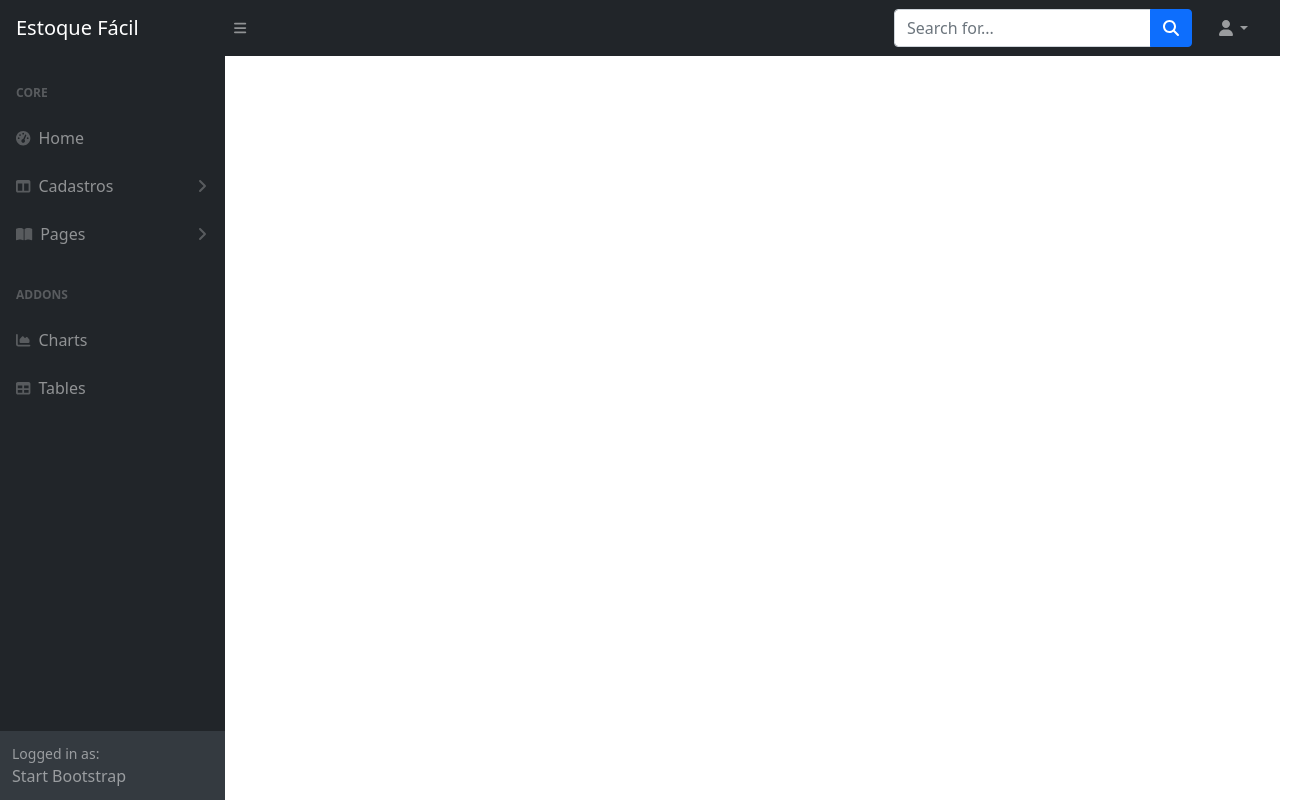
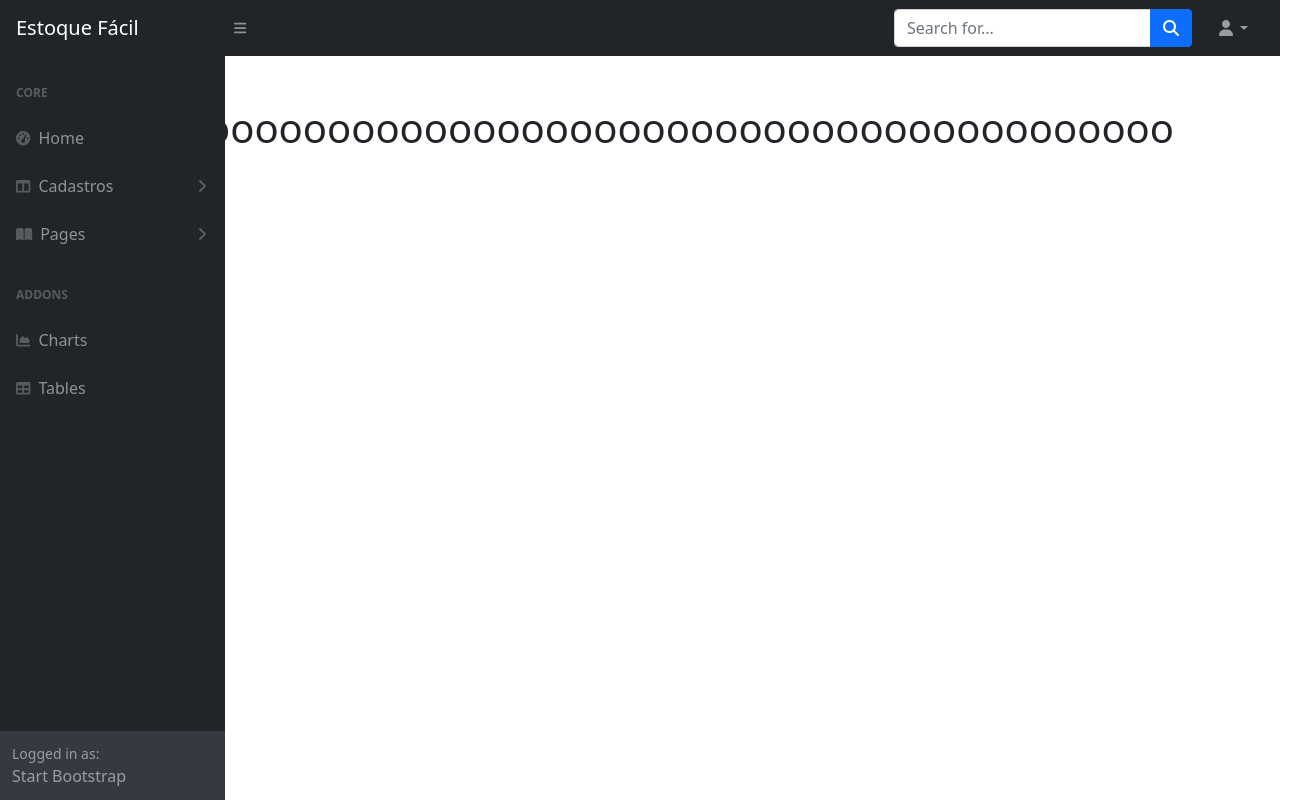
Before and after one commit to EriksJunior/new_project_nota, a React (Create React App) app: page / in a window 1280 px wide. Shown: the whole page, 1304 px wide, since content can reach past the window. Built offline with nearby package versions, Linux system fonts and the light colour scheme; no server answers.

Commit message:
refactor

```diff
--- a/src/App.js
+++ b/src/App.js
@@ -3,7 +3,7 @@ import { useContext } from 'react'
 import { GlobalContext } from './context/Global/global'
 
 import { Loading } from './components/Loading';
-import { PageNavegation } from './page/Navigation';
+import { PageNavigation } from './page/Navigation/index';
 import { AppRoutes } from './routes';
 
 import { ToastContainer } from 'react-toastify'
@@ -17,7 +17,7 @@ function App() {
     {loading &&
         <Loading />
       }
-    <PageNavegation visible />
+    <PageNavigation />
     <AppRoutes />
     <ToastContainer theme="dark"/>
   </>
--- a/src/components/Customer/index.js
+++ b/src/components/Customer/index.js
@@ -18,7 +18,7 @@ export function Customer() {
 
   return (
     <>
-      <h1>meu zovo</h1>
+      <h1 className='mt-5 ml-5'>meu zovoooooooooooooooooooooooooooooooooooooooooo</h1>
     </>
   );
 }
--- a/src/components/NavBar/index.js
+++ b/src/components/NavBar/index.js
@@ -117,7 +117,7 @@ export function NavBar({ children }) {
             </div>
           </nav>
         </div>
-        <div id="layoutSidenav_content" className="container-fluid">
+        <div id="layoutSidenav_content">
           {children}
         </div>
       </div>
--- a/src/page/Customer/index.js
+++ b/src/page/Customer/index.js
@@ -2,6 +2,8 @@ import { Customer } from "../../components/Customer"
 
 export function PageCustomer(){
   return(
-    <Customer />
+    <div>
+      <Customer />
+    </div>
   )
 }
--- a/src/page/Home/index.js
+++ /dev/null
@@ -1,11 +0,0 @@
-
-import { NavBar } from "../../components/NavBar"
-
-export function Home() {
-
-  return (
-    <div>
-      <NavBar />
-    </div>
-  )
-}
--- a/src/page/Navigation/index.js
+++ b/src/page/Navigation/index.js
@@ -1,12 +1,14 @@
+
 import { NavBar } from "../../components/NavBar"
+import { PageCustomer } from "../Customer"
 
-export function PageNavegation({ visible }) {
+export function PageNavigation() {
+
   return (
-    <>
-    { !visible ? (
-    <NavBar />
-    ): <></>
-  }
-    </>
- )
+    <div>
+      <NavBar>
+        <PageCustomer />
+      </NavBar>
+    </div>
+  )
 }
--- a/src/routes/index.js
+++ b/src/routes/index.js
@@ -1,11 +1,9 @@
 import { Routes, Route } from "react-router-dom";
-import { Home } from "../page/Home";
 import { PageCustomer } from "../page/Customer";
 
 export function AppRoutes() {
   return (
     <Routes>
-      <Route path="/" element={<Home />}></Route>
       <Route path="/customer" element={<PageCustomer />}></Route>
     </Routes>
   )
```
